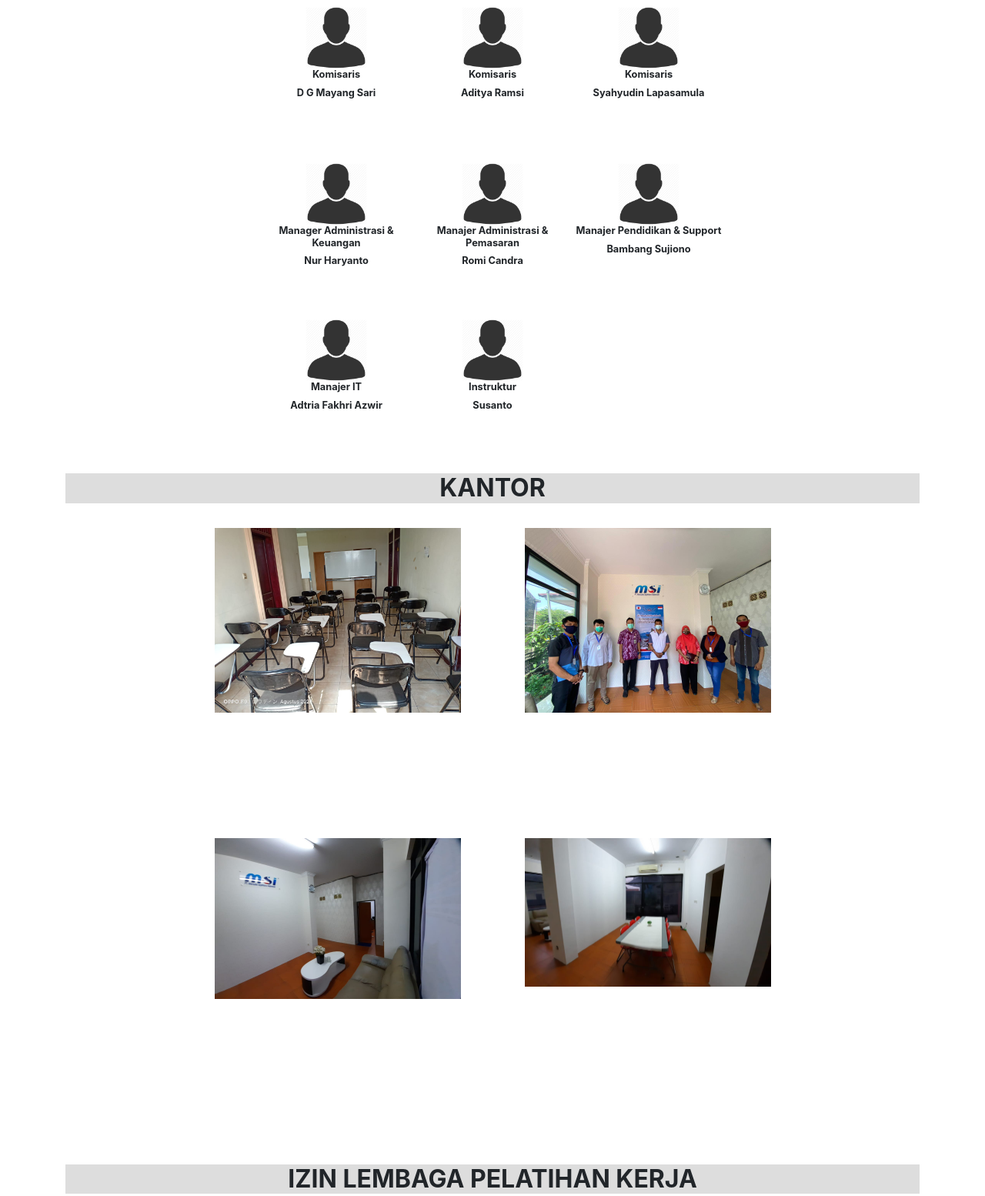
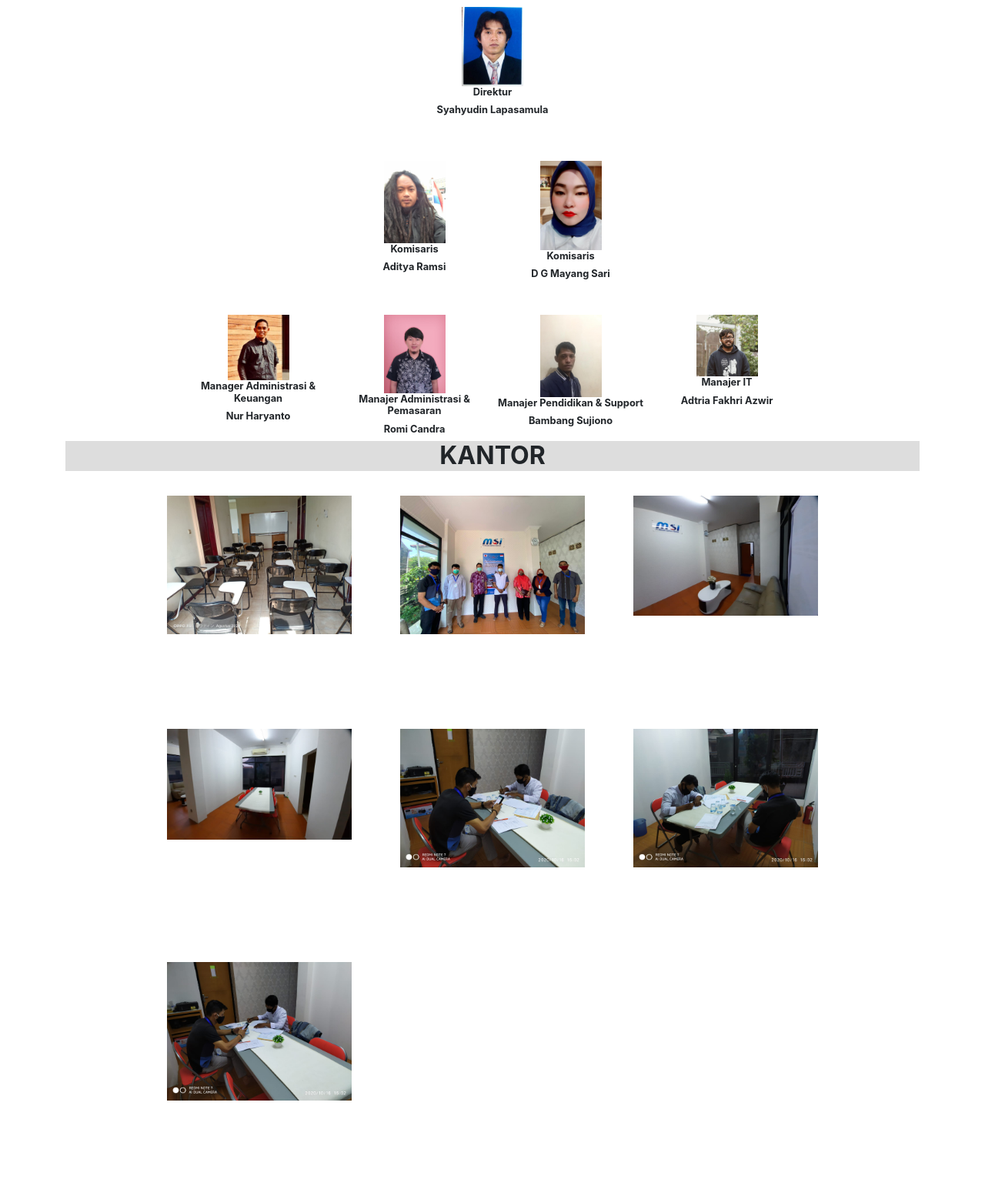
Before and after one commit to omekurnia/webMSI, a plain HTML site: page index.html in a window 1280 px wide. Shown: the part 1400-2954 px from the top of the page at 77% size. Drawn offline with nearby package versions, Linux system fonts and the light colour scheme.

Commit message:
adding some pics

```diff
--- a/index.html
+++ b/index.html
@@ -94,44 +94,45 @@
         <br>
             <div class="team">
               <div class="person">
-                <img src="style/images/person.png" alt="">
-                <h2 class="display-4">Komisaris</h2>
-                <h2 class="display-4">D G Mayang Sari</h2>
+                  <img src="style/images/syahyudin.jpg" alt="">
+                  <h2 class="display-4">Direktur</h2>
+                  <h2 class="display-4">Syahyudin Lapasamula</h2>
                 </div>
+            </div>
+            <br>
+            <div class="komisaris">
               <div class="person">
-                <img src="style/images/person.png" alt="">
+                  <img src="style/images/ramsi.jpg" alt="">
                   <h2 class="display-4">Komisaris</h2>
                   <h2 class="display-4">Aditya Ramsi</h2>
               </div>
               <div class="person">
-                <img src="style/images/person.png" alt="">
+                  <img src="style/images/mayang.jpg" alt="">
                   <h2 class="display-4">Komisaris</h2>
-                <h2 class="display-4">Syahyudin Lapasamula</h2>
+                  <h2 class="display-4">D G Mayang Sari</h2>
               </div>
+            </div>
+            <br>
+            <div class="manager">
               <div class="person">
-                <img src="style/images/person.png" alt="">
+                  <img src="style/images/nur.jpg" alt="">
                   <h2 class="display-4">Manager Administrasi & Keuangan</h2>
                   <h2 class="display-4">Nur Haryanto</h2>
               </div>
               <div class="person">
-                <img src="style/images/person.png" alt="">
+                  <img src="style/images/romi.jpg" alt="">
                   <h2 class="display-4">Manajer Administrasi & Pemasaran</h2>
                   <h2 class="display-4">Romi Candra</h2>
               </div>
               <div class="person">
-                <img src="style/images/person.png" alt="">
+                  <img src="style/images/bambang.jpg" alt="">
                   <h2 class="display-4">Manajer Pendidikan & Support</h2>
                   <h2 class="display-4">Bambang Sujiono</h2>
               </div>
               <div class="person">
-                <img src="style/images/person.png" alt="">
+                  <img src="style/images/adtria.jpg" alt="">
                   <h2 class="display-4">Manajer IT</h2>
                   <h2 class="display-4">Adtria Fakhri Azwir</h2>
-            </div>
-            <div class="person">
-                <img src="style/images/person.png" alt="">
-                <h2 class="display-4">Instruktur</h2>
-                <h2 class="display-4">Susanto</h2>
               </div>
             </div>
         </div>
@@ -150,6 +151,15 @@
             </div>
             <div class="ruang">
                 <img src="style/images/kantor4.jpg" alt="">
+            </div>
+            <div class="ruang">
+                <img src="style/images/kantor5.jpg" alt="">
+            </div>
+            <div class="ruang">
+                <img src="style/images/kantor6.jpg" alt="">
+            </div>
+            <div class="ruang">
+                <img src="style/images/kantor7.jpg" alt="">
             </div>
         </div>
         </div>
@@ -176,7 +186,7 @@
     <footer>
         <ul class="nav justify-content-center bg-blue" style="background-color: #007bff;">
             <li class="nav-item">
-              <a class="nav-link active" href="#" style="color: #fff">Copyrights Adtria Fachri &copy 2020</a>
+              <a class="nav-link active" href="#" style="color: #fff; font-size: 0.8em">Copyrights LPK Marzuba Sejahtera Indonesia &copy 2020</a>
             </li>
           </ul>
     </footer>
--- a/style/index.css
+++ b/style/index.css
@@ -75,15 +75,29 @@ body{
 @media only screen and (min-width: 600px) {
     .team {
         display: inline-grid;
-        grid-template-rows: 200px 200px 200px;
-        grid-template-columns: 200px 200px 200px;
+        grid-template-rows: 200px;
+        grid-template-columns: 200px;
+        grid-gap: 3px;
+    }
+
+    .komisaris {
+        display: inline-grid;
+        grid-template-rows: 200px;
+        grid-template-columns: 200px 200px;
+        grid-gap: 3px;
+    }
+
+    .manager {
+        display: inline-grid;
+        /*grid-template-rows: 200px 200px;*/
+        grid-template-columns: 200px 200px 200px 200px;
         grid-gap: 3px;
     }
 
     .kantor {
         display: inline-grid;
-        grid-template-rows: 400px 400px;
-        grid-template-columns: 400px 400px;
+        grid-template-rows: 300px 300px 300px;
+        grid-template-columns: 300px 300px 300px;
         grid-gap: 3px;
     }
 
@@ -102,7 +116,7 @@ body{
 }
 
 .kantor img {
-    width: 20em;
+    width: 15em;
 }
 
 .visi-misi {
```
Also changed, not shown: style/images/adtria.jpg (added), style/images/bambang.jpg (added), style/images/kantor5.jpg (added), style/images/kantor6.jpg (added), style/images/kantor7.jpg (added), style/images/mayang.jpg (added), style/images/nur.jpg (added), style/images/ramsi.jpg (added), style/images/romi.jpg (added), style/images/surat-pengesahan.jpg, style/images/syahyudin.jpg (added). Lines whose indentation alone changed are shown as unchanged.
